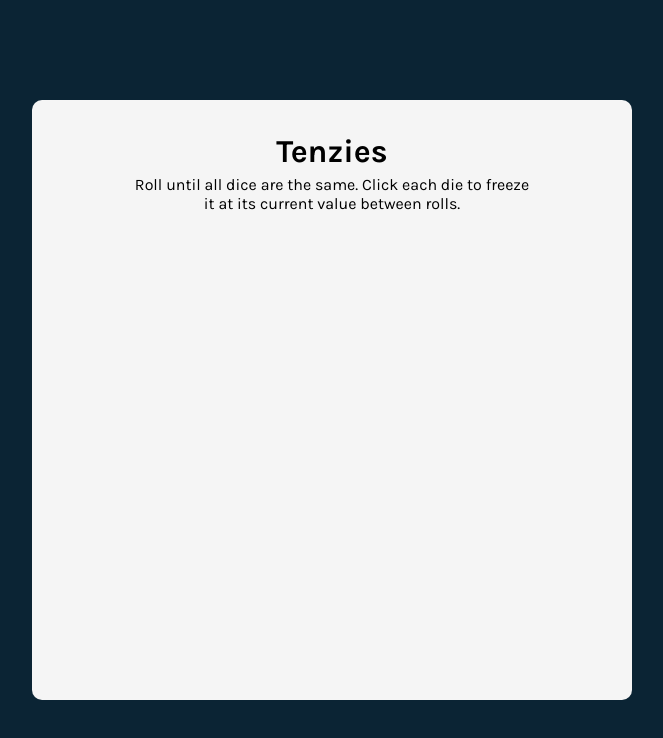
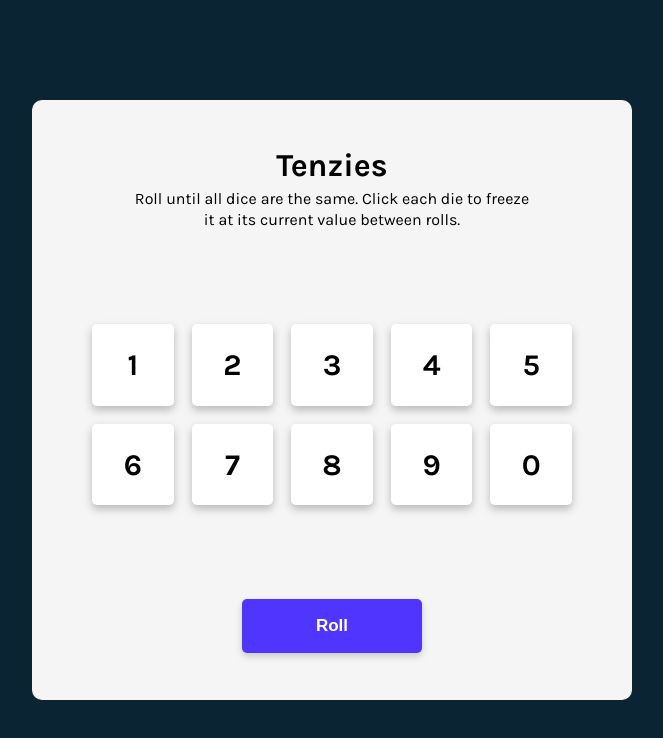
Before and after one commit to crisxchan/tenzies, a React (Create React App) app: page / in a window 1280 px wide. Shown: the top 738 px of the page, without its empty margins (308-971 px from the left). Built offline with nearby package versions, Linux system fonts and the light colour scheme.

Commit message:
Create die component

```diff
--- a/src/App.js
+++ b/src/App.js
@@ -1,14 +1,31 @@
+import Die from './components/Die';
 import './styles/App.css';
 
 function App() {
   return (
     <div className="App">
       <div className="tenzies-wrapper">
-        <h1>Tenzies</h1>
-        <p>Roll until all dice are the same. Click
-          each die to freeze it at its current value
-          between rolls.
-        </p>
+        <div className='head'>
+          <h1>Tenzies</h1>
+          <p>Roll until all dice are the same. Click
+            each die to freeze it at its current value
+            between rolls.
+          </p>
+        </div>
+
+        <div className="die-wrapper">
+          <Die value={1} />
+          <Die value={2} />
+          <Die value={3} />
+          <Die value={4} />
+          <Die value={5} />
+          <Die value={6} />
+          <Die value={7} />
+          <Die value={8} />
+          <Die value={9} />
+          <Die value={0} />
+        </div>
+        <button className="btn-roll">Roll</button>
       </div>
     </div>
   );
--- /dev/null
+++ b/src/components/Die.jsx
@@ -0,0 +1,9 @@
+import '../styles/die.css'
+
+export default function Die(props) {
+    return (
+        <div className="die">
+            <h2>{props.value}</h2>
+        </div>
+    )
+}
--- a/src/styles/App.css
+++ b/src/styles/App.css
@@ -25,17 +25,45 @@ html, body, #root {
   display: flex;
   flex-direction: column;
   align-items: center;
+  justify-content: space-around;
 }
 
-.tenzies-wrapper > h1 {
-  margin-top: 33px;
+.head {
+  width: 100%;
+  display: flex;
+  flex-direction: column;
+  align-items: center;
+}
+
+.head > h1 {
   text-align: center;
 }
 
-.tenzies-wrapper > p {
+.head > p {
   margin-top: 5px;
+  line-height: 130%;
   text-align: center;
   width: 70%;
   min-width: 300px;
   max-width: 400px;
 }
+
+.die-wrapper {
+  width: 80%;
+  display: grid;
+  grid-template-columns: repeat(5, 1fr);
+  gap: 18px;
+}
+
+.btn-roll {
+  cursor: pointer;
+  color: white;
+  font-size: 17px;
+  font-weight: 700;
+  background-color: #5035FF;
+  width: 30%;
+  aspect-ratio: 10/3;
+  border: none;
+  border-radius: 5px;
+  box-shadow: 0px 3.2px 7.68px rgba(0, 0, 0, 0.18);
+}
--- /dev/null
+++ b/src/styles/die.css
@@ -0,0 +1,13 @@
+.die {
+    cursor: pointer;
+    width: 100%;
+    aspect-ratio: 1/1;
+    border-radius: 5px;
+    background-color: white;
+    font-size: 20px;
+    font-weight: 700;
+    display: flex;
+    align-items: center;
+    justify-content: center;
+    filter: drop-shadow(0px 4px 4px rgba(0, 0, 0, 0.25));
+}
```
